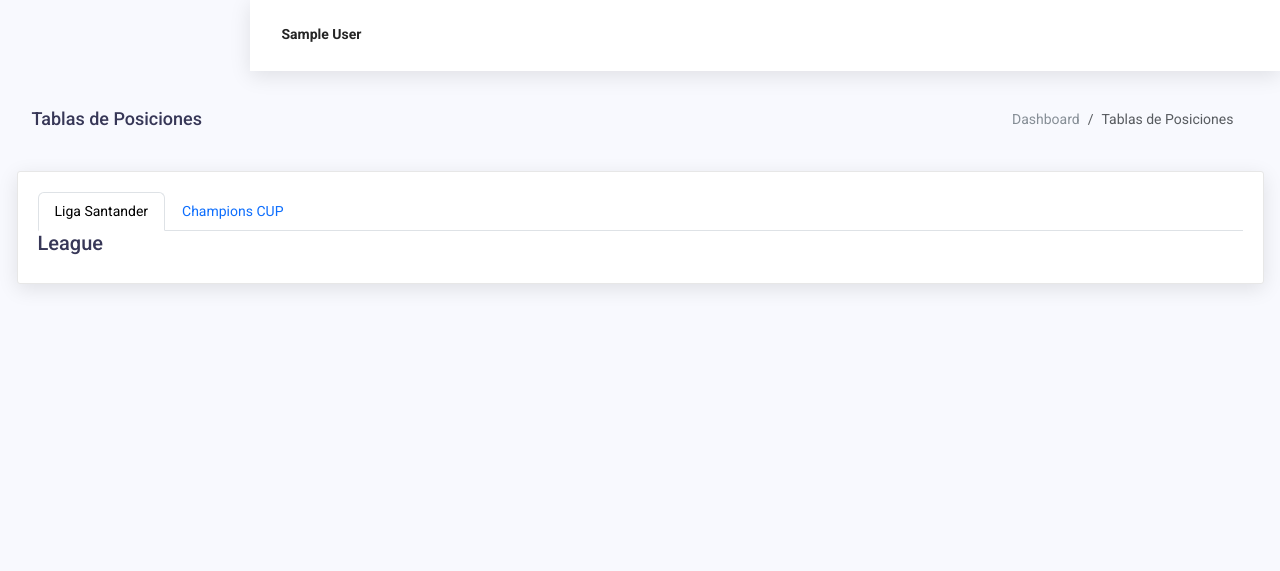
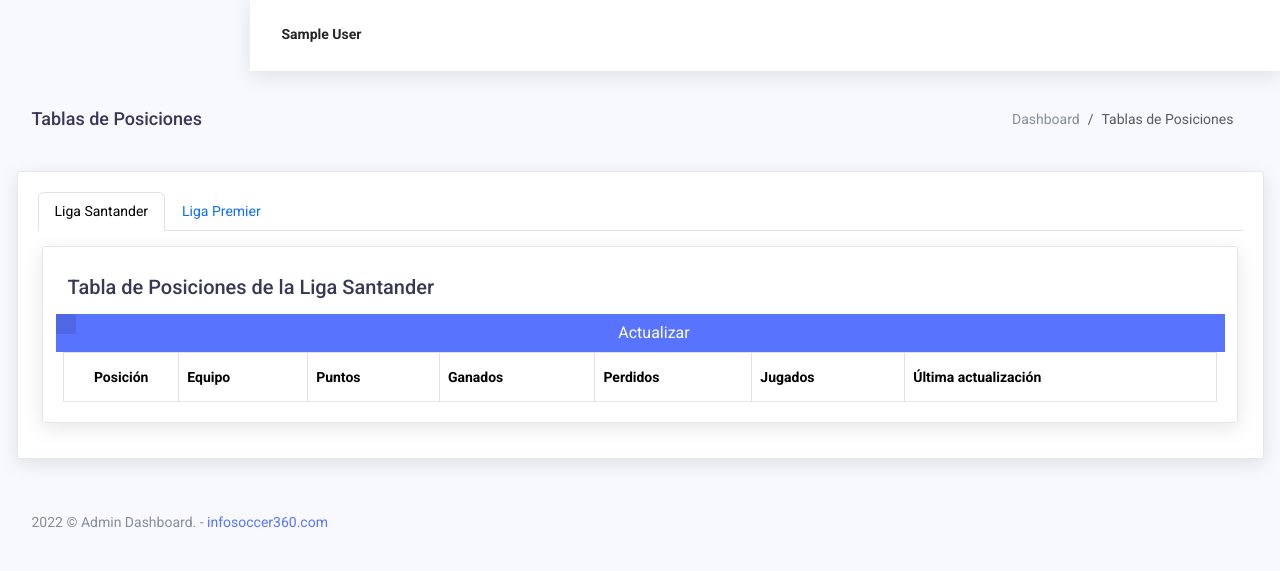
Before and after one commit to danneljt2020/infosoccer360, a Flask app: page /admin/table_score in a window 1280 px wide. Shown: the part 250-821 px from the top of the page. Before the commit the page ends 539 px from the top, so only its background shows below. Run offline with Flask 2, Linux system fonts and the light colour scheme; a user stored in the database is signed in; tables that the repository leaves empty hold one stand-in row (values such as "Sample post"); lists and menus that the app fills with data are empty; some libraries are stand-ins or nearby versions.

Commit message:
update table score.

```diff
--- a/app/admin/models.py
+++ b/app/admin/models.py
@@ -16,7 +16,7 @@
     games_played = db.Column(db.String(60), nullable=True)
     league = db.Column(db.String(60), nullable=True)
 
-    def __init__(self, won, team_name, lost, points, team_id, rank, games_played):
+    def __init__(self, won, team_name, lost, points, team_id, rank, games_played, league):
         self.won = won
         self.team_name = team_name
         self.lost = lost
@@ -24,6 +24,7 @@
         self.team_id = team_id
         self.rank = rank
         self.games_played = games_played
+        self.league = league
 
     def save(self):
         if not self.id:
--- a/app/admin/routes.py
+++ b/app/admin/routes.py
@@ -1,3 +1,5 @@
+import time
+
 from flask import render_template, abort, make_response, jsonify, request, redirect, url_for
 from flask_login import login_required
 
@@ -14,7 +16,7 @@
 @login_required
 @admin_required
 def dashboard():
-    amount_users = len(User.get_all())-1
+    amount_users = len(User.get_all()) - 1
     stadistics = [10, 4, 3, 7, 5, 10, 3, 4, 8, 10, 6, 8]
     return render_template("admin/index.html", amount_users=amount_users, stadistics=stadistics)
 
@@ -24,7 +26,7 @@
 @admin_required
 def list_users():
     users = User.get_all()
-    return render_template("admin/users/table_score.html", users=users)
+    return render_template("admin/users/list_users.html", users=users)
 
 
 @admin_bp.route("/admin/user/delete/", methods=['DELETE'])
@@ -83,31 +85,49 @@
     return render_template("admin/moderation/moderation.html")
 
 
-
 @admin_bp.route("/admin/table_score")
 @login_required
 @admin_required
 def tables_scores():
-    santander_table = TableScore.get_by_league('liga_santander')
-    return render_template("admin/table_score/table_score.html", santander_table=santander_table)
+    santander_table = TableScore.get_by_league('laliga-santander')
+    premier_table = TableScore.get_by_league('premier-league')
+    return render_template("admin/table_score/table_score.html", santander_table=santander_table,
+                           premier_table=premier_table)
 
 
 # API Consumer
-@admin_bp.route("/admin/update_table_score", methods=['GET'])
+@admin_bp.route("/admin/update_table_score", methods=['PATCH'])
 @login_required
 @admin_required
 def update_table_score():
-    # country_code = request.values.get('country_code')
-    # league_code = request.values.get('league_code')
+    table_data_santander = get_table_by_league("spain", "laliga-santander")
+    time.sleep(3)
+    table_data_premier = get_table_by_league("england", "premier-league")
 
-    table_data = get_table_by_league('spain', 'laliga-santander')
-    if len(table_data) > 0:
-        response = make_response(jsonify({'status': 'success'}), 200)
-    #   save in DB table score
-        for row in table_data:
-            row_score = TableScore(row['won'], row['team_name'], row['lost'], row['points'], row['team_id'], row['rank'], row['games_played'])
+    response = make_response(jsonify({"santander": "success", "premier": "success", 'status': 'success'}), 200)
+    TableScore.delete_all()
+
+    saved_santander = save_table_score(table_data_santander, "laliga-santander")
+    saved_premier = save_table_score(table_data_premier, "premier-league")
+
+    if not saved_premier:
+        response = make_response(jsonify({"santander": "success", "premier": "fail", 'status': 'success'}), 200)
+
+    if not saved_santander:
+        response = make_response(jsonify({"santander": "fail", "premier": "success", 'status': 'success'}), 200)
+
+    return response
+
+
+def save_table_score(data, league):
+    flag = True
+    if len(data) > 0:
+        #   save in DB table score
+        for row in data:
+            row_score = TableScore(row['won'], row['team_name'], row['lost'], row['points'], row['team_id'],
+                                   row['rank'], row['games_played'], league)
             row_score.save()
     else:
-        response = make_response(jsonify({'status': 'error'}), 503)
+        flag = False
 
-    return response
+    return flag
--- a/app/admin/templates/admin/table_score/table_score.html
+++ b/app/admin/templates/admin/table_score/table_score.html
@@ -48,18 +48,16 @@
                                     <li class="nav-item"><a class="nav-link" data-toggle="tab" href="#profile2"
                                                             role="tab"><span class="hidden-sm-up"><i
                                             class="ti-user"></i></span> <span
-                                            class="hidden-xs-down">Champions CUP</span></a>
+                                            class="hidden-xs-down">Liga Premier</span></a>
                                     </li>
                                 </ul>
                                 <!-- Tab panes -->
                                 <div class="tab-content">
                                     <div class="tab-pane active" id="home2" role="tabpanel">
-                                        <div class="p-20">
-                                            <h5>League</h5>
-                                        </div>
+                                        {% include 'table_score/table_liga_santander.html' %}
                                     </div>
-                                    <div class="tab-pane  p-20" id="profile2" role="tabpanel">
-                                        <h5>Champions</h5>
+                                    <div class="tab-pane" id="profile2" role="tabpanel">
+                                        {% include 'table_score/table_premier.html' %}
                                     </div>
                                 </div>
                             </div>
@@ -67,9 +65,11 @@
                     </div>
                 </div>
                 <!-- /# row -->
+                {% include 'common/footer.html' %}
             </div>
         </div>
     </div>
+
 
 {% endblock %}
 
@@ -83,6 +83,40 @@
     <script src="{{ url_for("static", filename="js/lib/sweetalert/sweetalert.min.js") }}"></script>
 
     <script>
+        $(".btn_upd_table_score").click(function (evt) {
+            let self = $(this)
+            let league = self.data('league');
+            let country = self.data('country');
 
+            swal({
+                    title: "Atención!",
+                    text: "Está seguro de actualizar la tabla de posiciones.",
+                    type: "info",
+                    showCancelButton: true,
+                    closeOnConfirm: false,
+                    showLoaderOnConfirm: true,
+                },
+                function () {
+                    $.ajax({
+                        method: 'PATCH',
+                        url: "{{ url_for('admin.update_table_score') }}",
+                        data: {'league_code': league, 'country_code': country},
+                        success: function (response) {
+                            if (response.status === "success") {
+                                setTimeout(function () {
+                                    swal("Excelente!!", "La tabla se posiciones se ha actualizado satisfactoriamente.", "success");
+                                }, 3000);
+                            }else{
+                                setTimeout(function () {
+                                    swal("Ohhh!", "Algo ha salido mal", "warning");
+                                }, 3000);
+                            }
+                             {#setTimeout(function () {#}
+                             {#    window.location.reload()#}
+                             {#   }, 5000);#}
+                        },
+                    })
+                });
+        });
     </script>
 {% endblock %}
--- /dev/null
+++ b/app/templates/table_score/table_liga_santander.html
@@ -0,0 +1,45 @@
+<div class="row">
+    <div class="col-lg-12">
+        <div class="card">
+            <div class="row">
+                <h5 class="col-md-10">Tabla de Posiciones de la Liga
+                    Santander</h5>
+                <button type="button" data-league="laliga-santander" data-country="spain"
+                        class="btn_upd_table_score pull-right btn btn-primary btn-flat btn-addon m-b-10 m-l-5">
+                    <i class="ti-reload"></i>Actualizar
+                </button>
+            </div>
+            <div class="bootstrap-data-table-panel">
+                <div class="table-responsive">
+                    <table id="data-table-santander_table"
+                           class="table table-striped table-bordered">
+                        <thead>
+                        <tr>
+                            <th style="width:10%; text-align: center">Posición</th>
+                            <th>Equipo</th>
+                            <th>Puntos</th>
+                            <th>Ganados</th>
+                            <th>Perdidos</th>
+                            <th>Jugados</th>
+                            <th style="text-align: left">Última actualización</th>
+                        </tr>
+                        </thead>
+                        <tbody>
+                        {% for row in santander_table %}
+                            <tr>
+                                <td style="text-align: center"><strong>{{ row.rank }}</strong></td>
+                                <td>{{ row.team_name }}</td>
+                                <td>{{ row.points }}</td>
+                                <td>{{ row.won }}</td>
+                                <td>{{ row.lost }}</td>
+                                <td>{{ row.games_played }}</td>
+                                <td style="text-align: left">{{ row.created }}</td>
+                            </tr>
+                        {% endfor %}
+                        </tbody>
+                    </table>
+                </div>
+            </div>
+        </div>
+    </div>
+</div>
--- /dev/null
+++ b/app/templates/table_score/table_premier.html
@@ -0,0 +1,45 @@
+<div class="row">
+    <div class="col-lg-12">
+        <div class="card">
+            <div class="row">
+                <h5 class="col-md-10">Tabla de Posiciones de la Liga
+                    Premier</h5>
+                <button type="button" data-league="premier-league" data-country="england"
+                        class="btn_upd_table_score pull-right btn btn-primary btn-flat btn-addon m-b-10 m-l-5">
+                    <i class="ti-reload"></i>Actualizar
+                </button>
+            </div>
+            <div class="bootstrap-data-table-panel">
+                <div class="table-responsive">
+                    <table id="data-table-premier_table"
+                           class="table table-striped table-bordered">
+                        <thead>
+                        <tr>
+                            <th style="width:10%; text-align: center">Posición</th>
+                            <th>Equipo</th>
+                            <th>Puntos</th>
+                            <th>Ganados</th>
+                            <th>Perdidos</th>
+                            <th>Jugados</th>
+                            <th style="text-align: left">Última actualización</th>
+                        </tr>
+                        </thead>
+                        <tbody>
+                        {% for row in premier_table %}
+                            <tr>
+                                <td style="text-align: center"><strong>{{ row.rank }}</strong></td>
+                                <td>{{ row.team_name }}</td>
+                                <td>{{ row.points }}</td>
+                                <td>{{ row.won }}</td>
+                                <td>{{ row.lost }}</td>
+                                <td>{{ row.games_played }}</td>
+                                <td style="text-align: left">{{ row.created }}</td>
+                            </tr>
+                        {% endfor %}
+                        </tbody>
+                    </table>
+                </div>
+            </div>
+        </div>
+    </div>
+</div>
```
